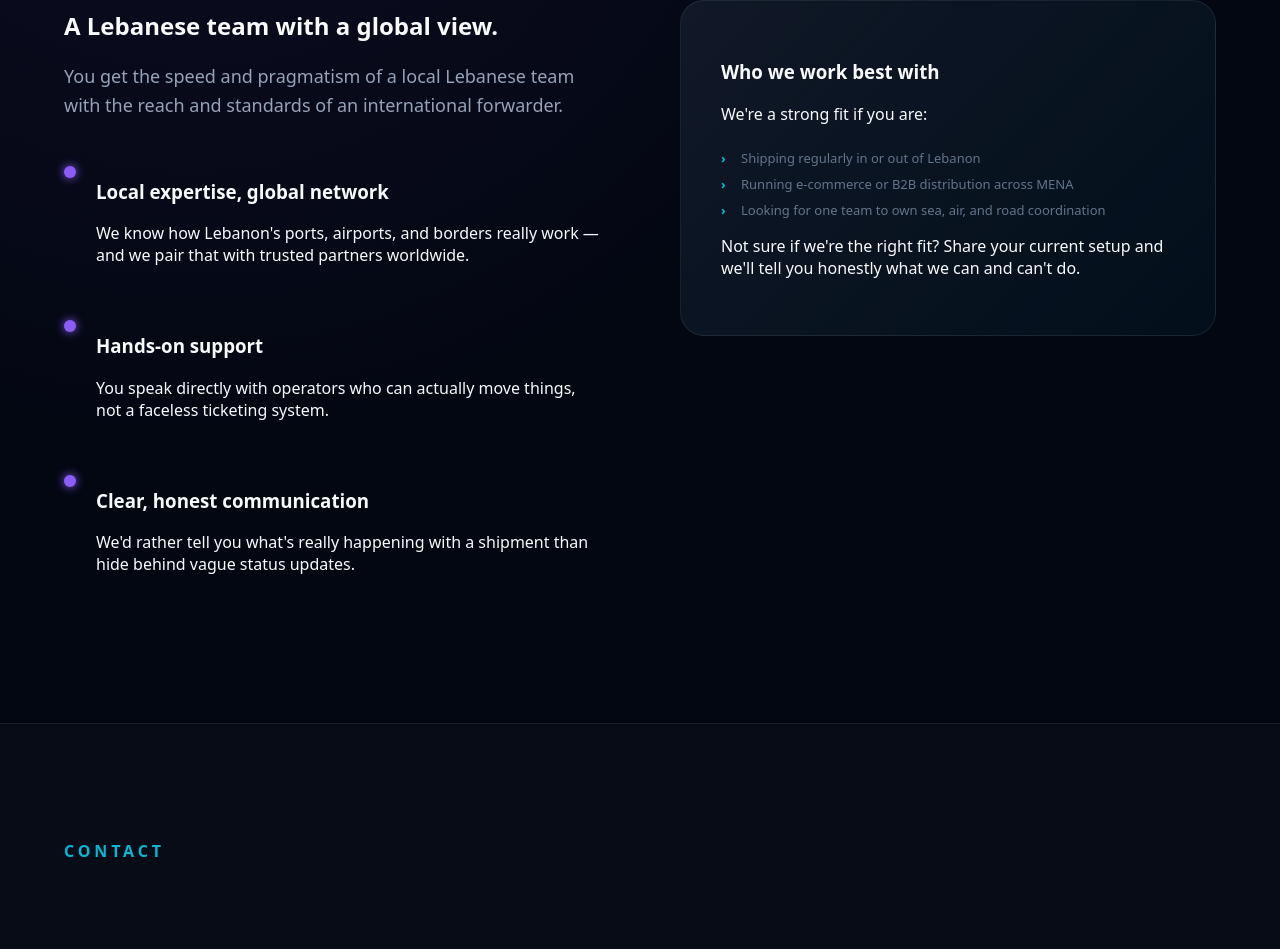
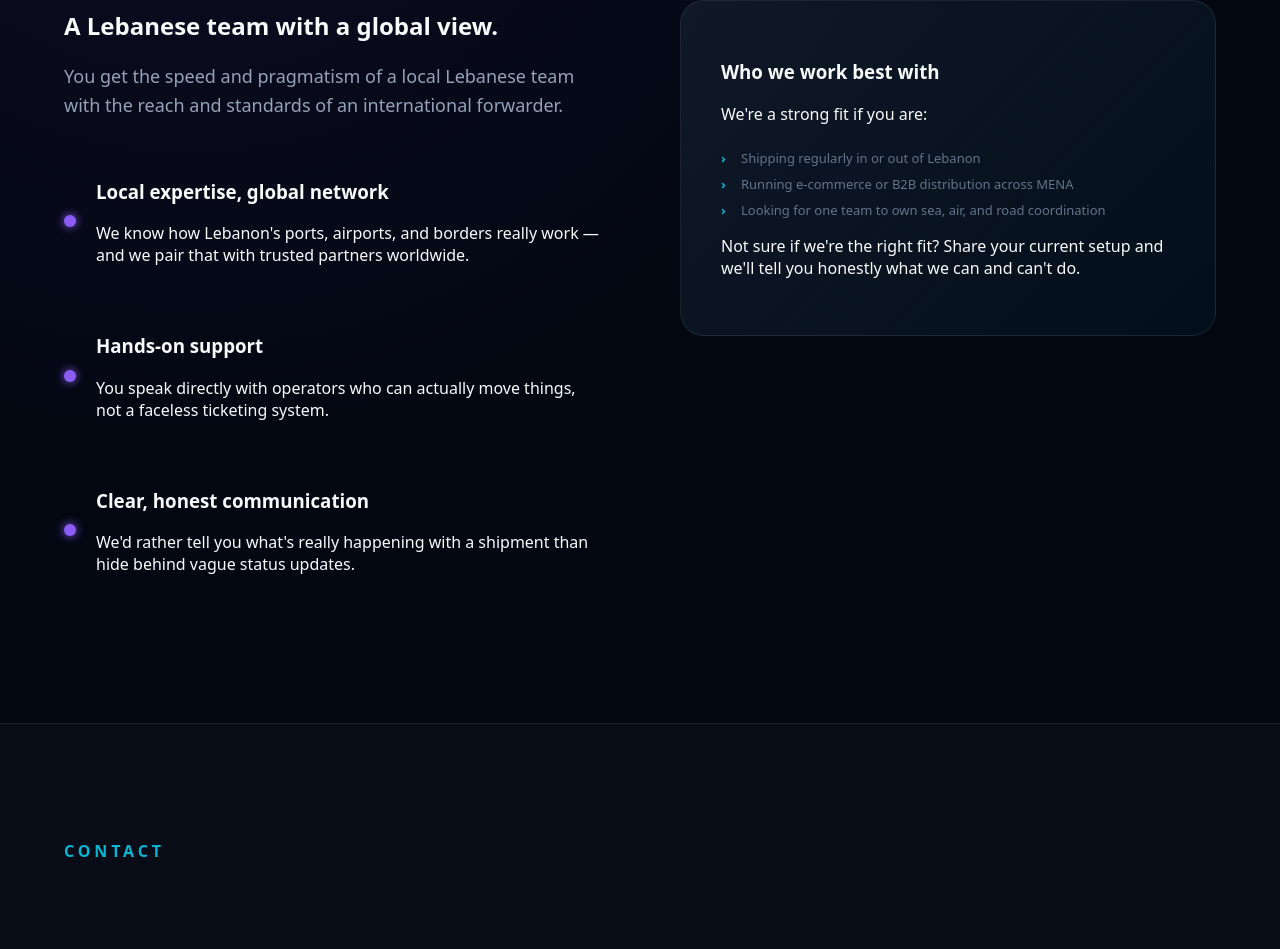
Before and after one commit to georgesmakoukji/lanes, a Next.js app: page / in a window 1280 px wide. Shown: the part 2998-3947 px from the top of the page. Built offline with nearby package versions, Linux system fonts and the light colour scheme.

Commit message:
style: Align items in benefits list for improved layout consistency

```diff
--- a/app/globals.css
+++ b/app/globals.css
@@ -591,6 +591,7 @@ button {
 
 .benefits-list li {
   display: flex;
+  align-items: center;
   gap: 20px;
   margin-bottom: 32px;
 }
@@ -601,7 +602,6 @@ button {
   border-radius: 50%;
   background: var(--accent-purple);
   box-shadow: 0 0 10px var(--accent-purple);
-  margin-top: 6px;
   flex-shrink: 0;
 }
 
```
